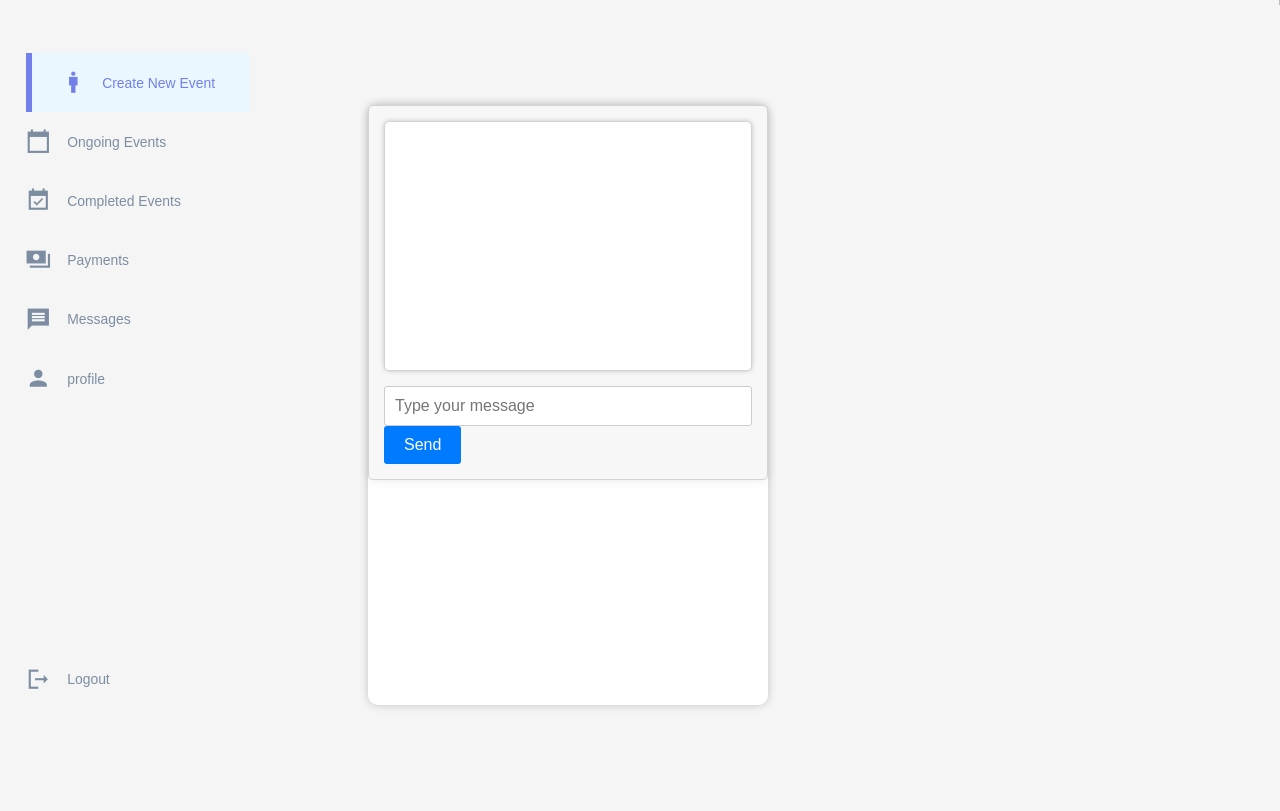
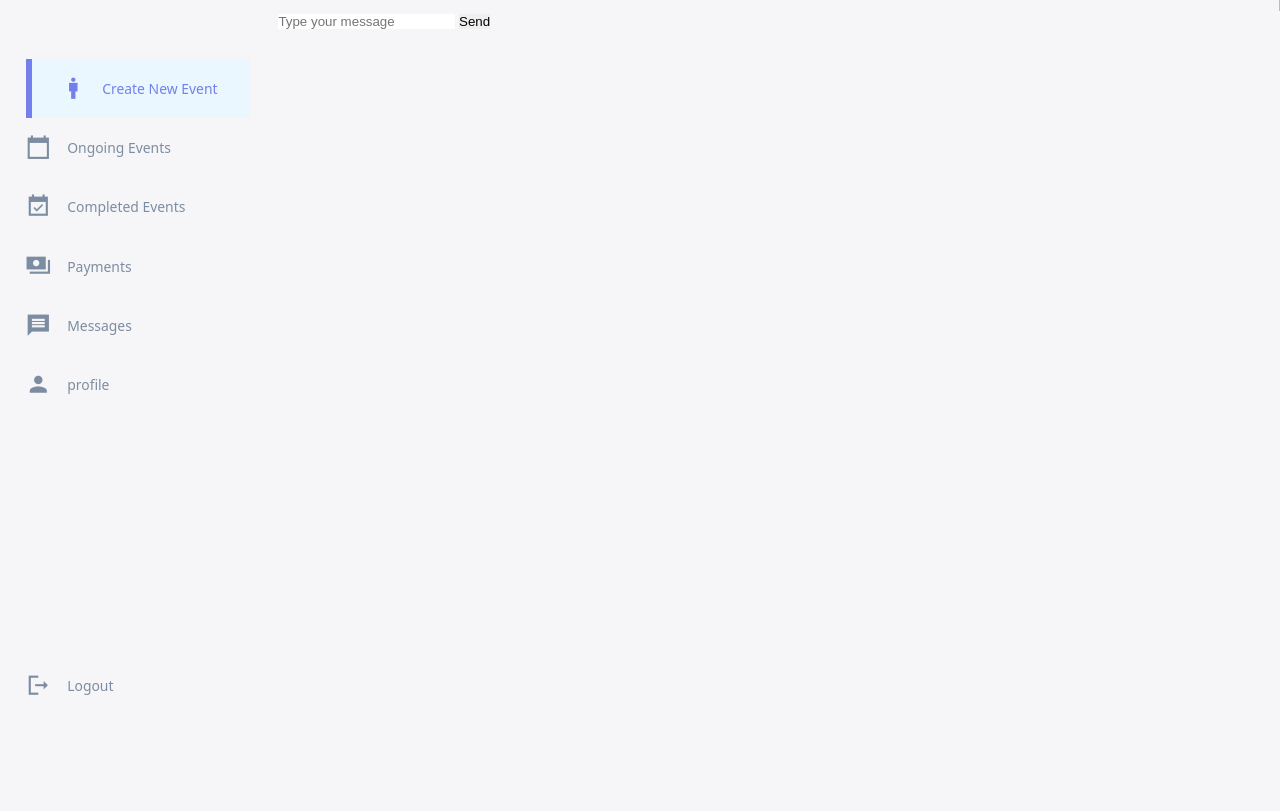
Before and after one commit to Kavithma-Dharmathilake/PlanItEasy, a PHP site: the page made by app/views/customer/messages.html in a window 1280 px wide. Shown: the part 351-1162 px from the top of the page. Before the commit the page ends 1059 px from the top, so only its background shows below. Run offline with PHP 8.4, Linux system fonts and the light colour scheme; the template is opened without the code that fills it, so the values that code supplies are empty.

Commit message:
Update customer.css
do some changes related customer quotation from ,color,styles and tec

```diff
--- a/app/views/customer/customer.css
+++ b/app/views/customer/customer.css
@@ -710,154 +765,52 @@ main .recent-trans a{
     color: var(--color-primary-variant);
 }
 
-/* ========= payment ========= */
 
-* {
-    margin: 0;
-    padding: 0;
-    box-sizing: border-box;
-  }
-
-  body {
-    font-family: Arial, sans-serif;
-    background-color: #f5f5f5;
-  }
-
-  .container {
-    width: 400px;
-    background-color: #fff;
-    margin: 100px auto;
-    border-radius: 10px;
-    box-shadow: 0 0 10px rgba(0, 0, 0, 0.2);
-  }
-
-  .main-content {
-    background-color: #7380ec;
-    border-top-left-radius: 10px;
-    border-top-right-radius: 10px;
-    padding: 20px;
-    text-align: center;
-  }
-
-  .text {
-    font-size: 36px;
-    color: #fff;
-  }
-
-  .centre-content {
-    padding: 20px;
-    text-align: center;
-  }
-
-  .price {
-    font-size: 40px;
-    font-weight: bold;
-    color: #03396c;
-  }
-
-  .course {
-    font-size: 20px;
-    color: #333;
-    margin-top: 10px;
-  }
-
-  .pay-now-btn {
-    display: block;
-    width: 100%;
-    padding: 10px;
-    margin: 10px 0;
-    background-color: #7380ec;
-    color: #fff;
+.dropbtn {
+    background-color:#8f99f0;
+    color: white;
+    padding-left: 18px;
+    padding-right: 18px;
+    padding-top: 10px;
+    padding-bottom: 10px;
+    border-radius: 9%;
+    font-size: 16px;
     border: none;
-    border-radius: 5px;
     cursor: pointer;
-  }
-
-  .card-details {
-    padding: 20px;
-    background-color: #fff;
-  }
-
-  .card-details p {
-    font-size: 18px;
-    color: #333;
-    margin: 10px 0;
-  }
-
-  .card-details label {
-    font-size: 16px;
-    color: #333;
-    display: block;
-    margin: 10px 0;
-  }
 
 
 
-  .card-number-field,
-  .date-number-field,
-  .cvv-number-field,
-  .card-name-field {
-    width: 100%;
-    padding: 10px;
-    border: 1px solid #ccc;
-    border-radius: 5px;
-    margin: 5px 0;
+
+
   }
 
-  .submit-now-btn {
-    display: block;
-    width: 100%;
-    padding: 10px;
-    margin: 20px 0;
-    background-color: #7380ec;
-    color: #fff;
-    border: none;
-    border-radius: 5px;
-    cursor: pointer;
+  .dropbtn:hover, .dropbtn:focus {
+    background-color:#4959ec;
   }
 
-/* ========= message ========= */
-.chat-container {
-    width: 100%;
-    max-width: 400px;
-    margin: 0 auto;
-    padding: 15px;
-    border: 1px solid #d3d3d3;
-    border-radius: 5px;
-    background-color: #f7f7f7;
-    box-shadow: 0px 0px 10px rgba(0, 0, 0, 0.1);
-}
+  .dropdown {
+    position: relative;
+    display: inline-block;
+  }
 
-.messages {
-    height: 250px;
-    border: 1px solid #d3d3d3;
-    border-radius: 5px;
-    background-color: #fff;
-    overflow-y: auto;
-    padding: 10px;
-    margin-bottom: 15px;
-    box-shadow: 0px 0px 5px rgba(0, 0, 0, 0.2);
-}
+  .dropdown-content {
+    display: none;
+    position: absolute;
+    background-color: #f1f1f1;
+    min-width: 160px;
+    overflow: auto;
+    box-shadow: 0px 8px 16px 0px rgba(0,0,0,0.2);
+    z-index: 1;
+  }
 
-#message-input {
-    width: 100%;
-    padding: 10px;
-    border: 1px solid #ccc;
-    border-radius: 3px;
-    font-size: 16px;
-}
+  .dropdown-content a {
+    color: black;
+    padding: 12px 16px;
+    text-decoration: none;
+    display: block;
+  }
 
-#send-button {
-    padding: 10px 20px;
-    border: none;
-    background-color: #007bff;
-    color: white;
-    border-radius: 3px;
-    cursor: pointer;
-    font-size: 16px;
-    transition: background-color 0.3s;
-}
+  .dropdown a:hover {background-color: #ddd;}
 
-#send-button:hover {
-    background-color: #0056b3;
-}
+  .show {display: block;}
+/* ========= RIGHT ========= */
```
Also changed, not shown: other parts of app/views/customer/customer.css (+67 -12 lines).
